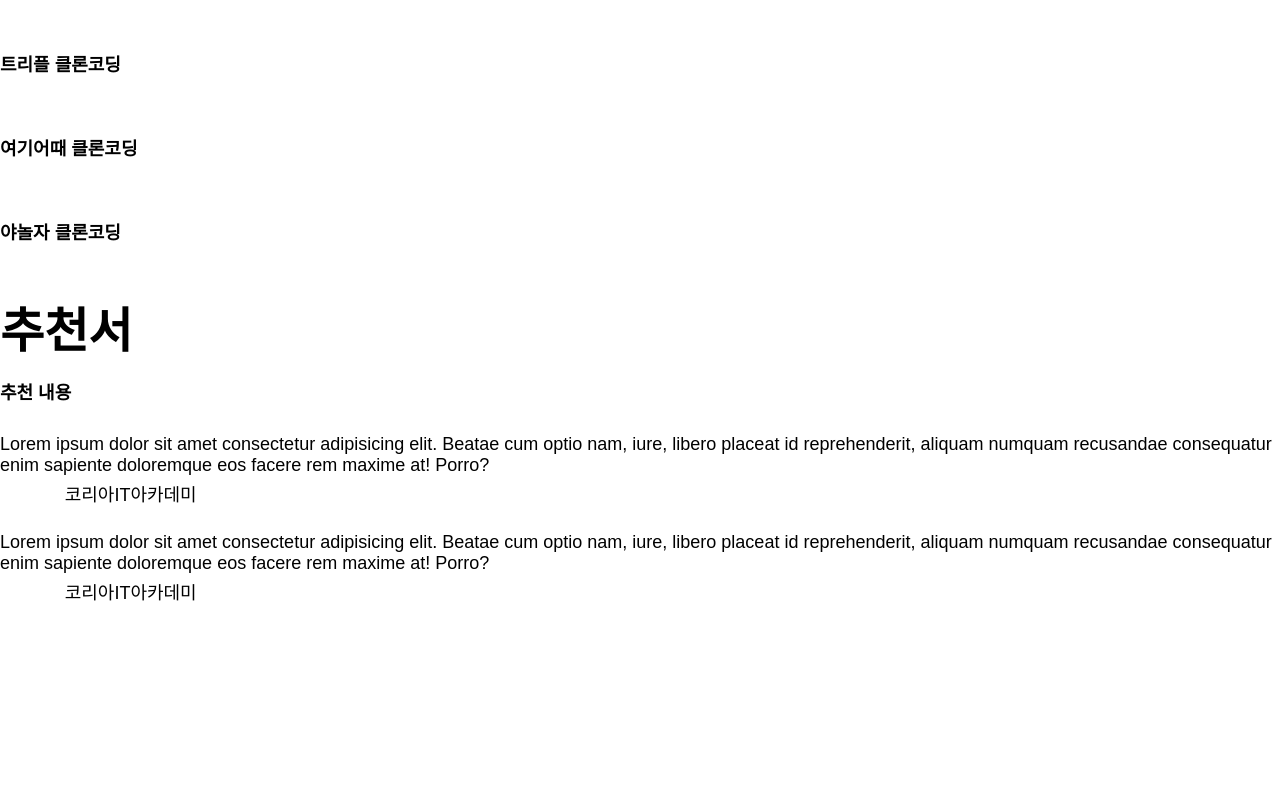
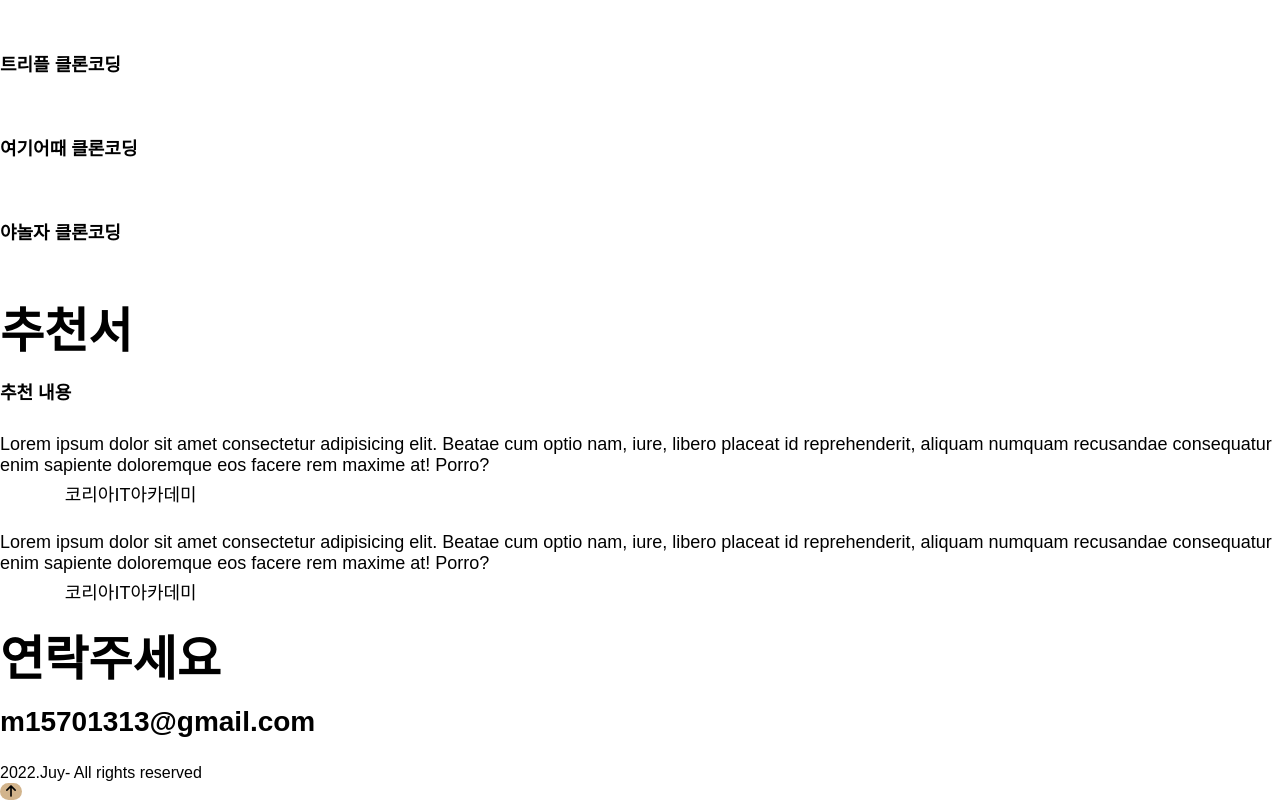
Before and after one commit to juyeon1570/portfolio, a plain HTML site: page index.html in a window 1280 px wide. Shown: the part 2716-3516 px from the top of the page. Before the commit the page ends 3324 px from the top, so only its background shows below. Drawn offline with Linux system fonts and the light colour scheme; a web font is replaced by a local one.

Commit message:
[HTML] contact

```diff
--- a/index.html
+++ b/index.html
@@ -288,5 +288,25 @@
         </div>
     </section>
     <!-- 추천서 끝 -->
+    <!-- 컨택트 시작 -->
+    <section id="contact" class="section">
+        <h1 class="contact_title">연락주세요</h1>
+        <h2 class="contact_email">m15701313@gmail.com</h2>
+        <div class="contact_links">
+            <a href="https://github.com/juyeon1570" target="_blank">
+                <i class="fa-brands fa-github"></i>
+            </a>
+            <a href="#" target="_blank">
+                <i class="fa-brands fa-instagram"></i>
+            </a>
+        </div>
+        <div class="contact__rights">
+            2022.Juy- All rights reserved
+        </div>
+    </section>
+    <!-- 컨택트 끝 -->
+    <button class="arrow-up">
+        <i class="fa-solid fa-arrow-up"></i>
+    </button>
 </body>
 </html>
```
